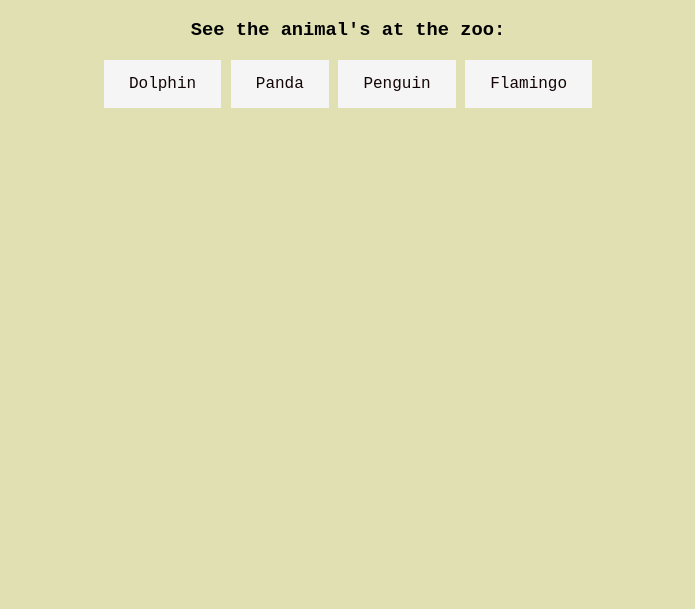
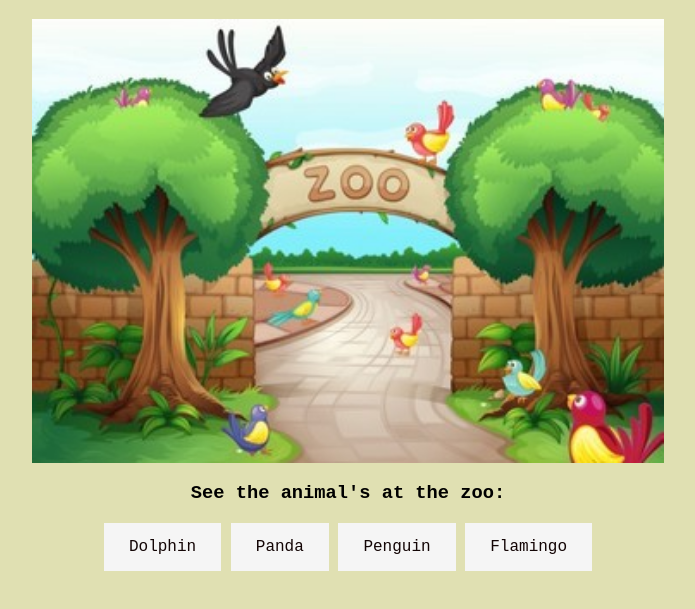
Before and after one commit to hayleyrobin/WebDevAssignment1, a plain HTML site: page index.html in a window 1280 px wide. Shown: the part 61-670 px from the top of the page, without its empty margins (292-987 px from the left). Drawn offline with Linux system fonts and the light colour scheme.

Commit message:
adding image

```diff
--- a/index.html
+++ b/index.html
@@ -10,6 +10,12 @@
           text-decoration: none;
           display: inline-block;
         }
+        img {
+            display: block;
+            margin-left: auto;
+            margin-right: auto;
+            width: 50%;
+        }
     </style>
     <title>Hayley's Zoo</title>
     <link rel="stylesheet" type="text/css" href="css/index.css">
@@ -18,6 +24,7 @@
     <h1 color="white;">
         Welcome to Hayley's Zoo!
     </h1>
+    <img src="images/zoo.jpeg" alt="zoo" class="center">
     <h3 color="white;">See the animal's at the zoo:</h3>
     <div class="link">
         <a href="dolphin.html">Dolphin</a>
```
